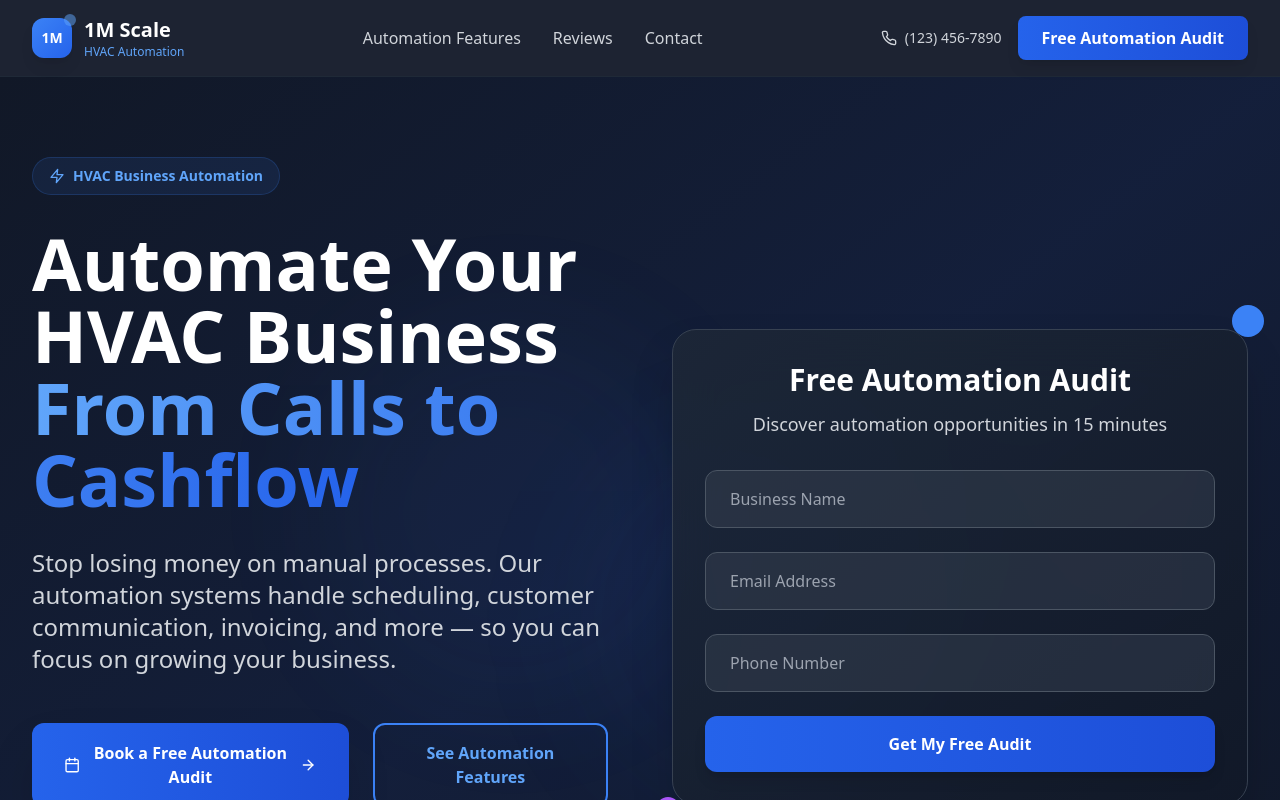
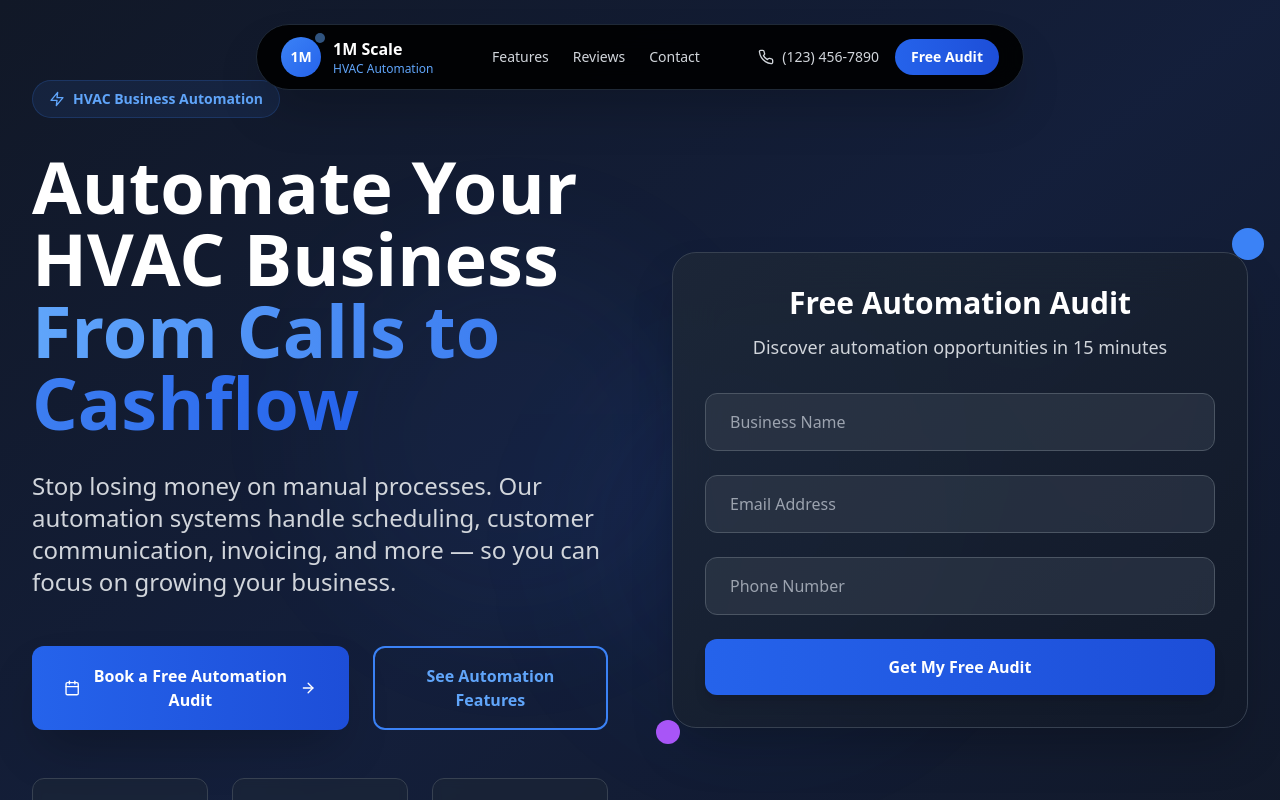
Before and after one commit to mklp1m/1m-website, a React (Vite) app: page / in a window 1280 px wide. Shown: the top 800 px of the page. Built offline with nearby package versions, Linux system fonts and the light colour scheme.

Commit message:
Update Header.tsx

```diff
--- a/src/components/Header.tsx
+++ b/src/components/Header.tsx
@@ -8,39 +8,41 @@ interface HeaderProps {
 
 export default function Header({ mobileMenuOpen, setMobileMenuOpen }: HeaderProps) {
   return (
-    <header className="bg-gray-900/95 backdrop-blur-sm border-b border-gray-800 sticky top-0 z-50">
-      <div className="max-w-7xl mx-auto px-4 sm:px-6 lg:px-8">
-        <div className="flex justify-between items-center py-4">
-          <div className="flex items-center">
+    <>
+      {/* Floating Dynamic Island Header */}
+      <div className="fixed top-6 left-1/2 transform -translate-x-1/2 z-50 w-[95%] max-w-3xl">
+        <div className="bg-black/90 backdrop-blur-md text-white rounded-full border border-gray-800 shadow-2xl px-6 py-3 flex items-center justify-between space-x-4">
+
+          {/* Branding */}
           <div className="flex items-center space-x-3">
             <div className="relative">
-                <div className="w-10 h-10 bg-gradient-to-br from-blue-500 to-blue-600 rounded-xl flex items-center justify-center shadow-lg">
+              <div className="w-10 h-10 bg-gradient-to-br from-blue-500 to-blue-600 rounded-full flex items-center justify-center shadow-md">
                 <span className="text-white font-bold text-sm">1M</span>
               </div>
-                <div className="absolute -top-1 -right-1 w-3 h-3 bg-blue-400 rounded-full animate-pulse"></div>
+              <div className="absolute -top-1 -right-1 w-2.5 h-2.5 bg-blue-400 rounded-full animate-pulse" />
             </div>
-              <div>
-                <span className="text-xl font-bold text-white">1M Scale</span>
+            <div className="hidden sm:block">
+              <span className="text-base font-bold">1M Scale</span>
               <div className="text-xs text-blue-400 font-medium">HVAC Automation</div>
             </div>
           </div>
+
+          {/* Center Nav (Desktop only) */}
+          <div className="hidden md:flex items-center space-x-6 text-sm text-gray-300">
+            <a href="#features" className="hover:text-white transition-colors font-medium">Features</a>
+            <a href="#testimonials" className="hover:text-white transition-colors font-medium">Reviews</a>
+            <a href="#contact" className="hover:text-white transition-colors font-medium">Contact</a>
           </div>
 
-          <nav className="hidden md:flex items-center space-x-8">
-            <a href="#features" className="text-gray-300 hover:text-white transition-colors font-medium">Automation Features</a>
-            <a href="#testimonials" className="text-gray-300 hover:text-white transition-colors font-medium">Reviews</a>
-            <a href="#contact" className="text-gray-300 hover:text-white transition-colors font-medium">Contact</a>
-          </nav>
-
-          <div className="hidden md:flex items-center space-x-4">
-            <div className="flex items-center space-x-2 text-gray-300">
+          {/* CTA + Mobile Toggle */}
+          <div className="flex items-center space-x-4">
+            <div className="hidden md:flex items-center space-x-2 text-gray-300">
               <Phone className="h-4 w-4" />
               <span className="text-sm">(123) 456-7890</span>
             </div>
-            <button className="bg-gradient-to-r from-blue-600 to-blue-700 text-white px-6 py-2.5 rounded-lg hover:from-blue-700 hover:to-blue-800 transition-all font-semibold shadow-lg">
-              Free Automation Audit
+            <button className="hidden md:inline bg-gradient-to-r from-blue-600 to-blue-700 text-white px-4 py-2 rounded-full hover:from-blue-700 hover:to-blue-800 transition-all text-sm font-semibold shadow-lg">
+              Free Audit
             </button>
-          </div>
 
             <button
               className="md:hidden text-gray-300 hover:text-white"
@@ -49,24 +51,26 @@ export default function Header({ mobileMenuOpen, setMobileMenuOpen }: HeaderProp
               {mobileMenuOpen ? <X className="h-6 w-6" /> : <Menu className="h-6 w-6" />}
             </button>
           </div>
+        </div>
+      </div>
 
+      {/* Slide-down Mobile Menu */}
       {mobileMenuOpen && (
-          <div className="md:hidden border-t border-gray-800 py-4">
-            <div className="flex flex-col space-y-4">
-              <a href="#features" className="text-gray-300 hover:text-white transition-colors font-medium">Automation Features</a>
-              <a href="#testimonials" className="text-gray-300 hover:text-white transition-colors font-medium">Reviews</a>
-              <a href="#contact" className="text-gray-300 hover:text-white transition-colors font-medium">Contact</a>
-              <div className="flex items-center space-x-2 text-gray-300">
+        <div className="fixed top-24 left-1/2 transform -translate-x-1/2 z-40 w-[90%] max-w-sm bg-black/90 backdrop-blur-md rounded-2xl p-6 shadow-2xl border border-gray-800">
+          <div className="flex flex-col space-y-4 text-sm text-gray-300">
+            <a href="#features" className="hover:text-white transition-colors font-medium">Features</a>
+            <a href="#testimonials" className="hover:text-white transition-colors font-medium">Reviews</a>
+            <a href="#contact" className="hover:text-white transition-colors font-medium">Contact</a>
+            <div className="flex items-center space-x-2">
               <Phone className="h-4 w-4" />
-                <span className="text-sm">(123) 456-7890</span>
+              <span>(123) 456-7890</span>
             </div>
-              <button className="bg-gradient-to-r from-blue-600 to-blue-700 text-white px-6 py-2.5 rounded-lg hover:from-blue-700 hover:to-blue-800 transition-all font-semibold w-full">
+            <button className="bg-gradient-to-r from-blue-600 to-blue-700 text-white px-4 py-2 rounded-full hover:from-blue-700 hover:to-blue-800 transition-all font-semibold">
               Free Automation Audit
             </button>
           </div>
         </div>
       )}
-      </div>
-    </header>
+    </>
   );
 }
```
Lines whose indentation alone changed are shown as unchanged.
